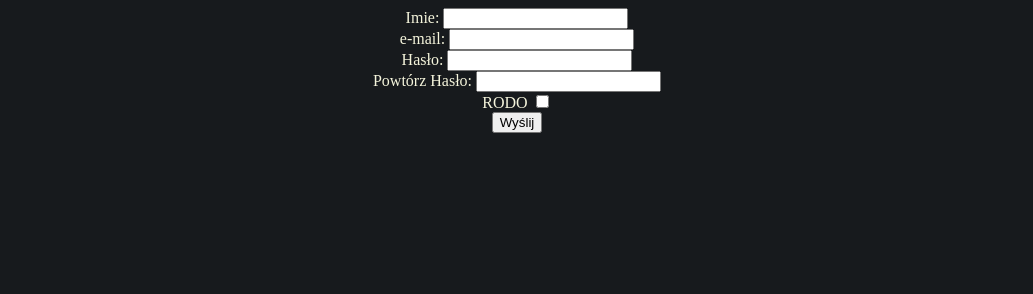
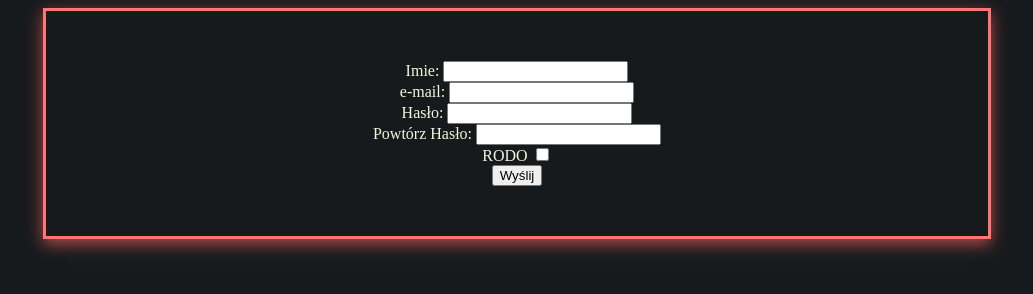
Before and after one commit to mb-dir/form_validation, a website built with webpack: page src/pages/index.html in a window 1280 px wide. Shown: the whole page, without its empty margins (123-1156 px from the left). Built offline with nearby package versions, Linux system fonts and the light colour scheme.

Commit message:
Add styles related with form element

```diff
--- a/src/styles/main.css
+++ b/src/styles/main.css
@@ -10,3 +10,12 @@ body{
     background-color: #171a1d;
     color: beige;
 }
+
+/* styles related with form element and his children */
+.mainForm{
+    width: 75%;
+    margin: 0 auto;
+    padding: 50px;
+    border: 3px solid #ff7575;
+    box-shadow: 0px 5px 15px 0px #B14B4C;
+}
```
